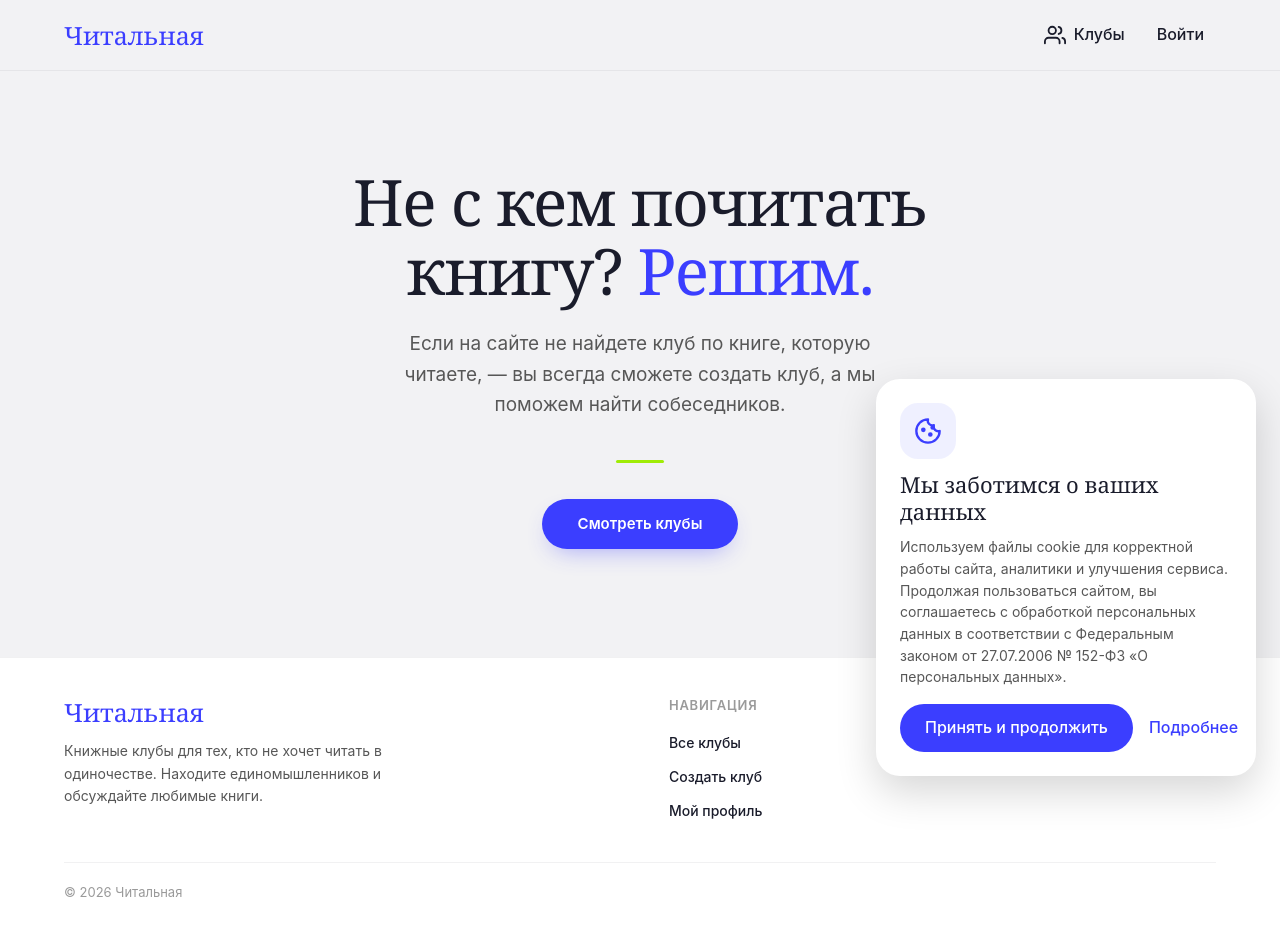
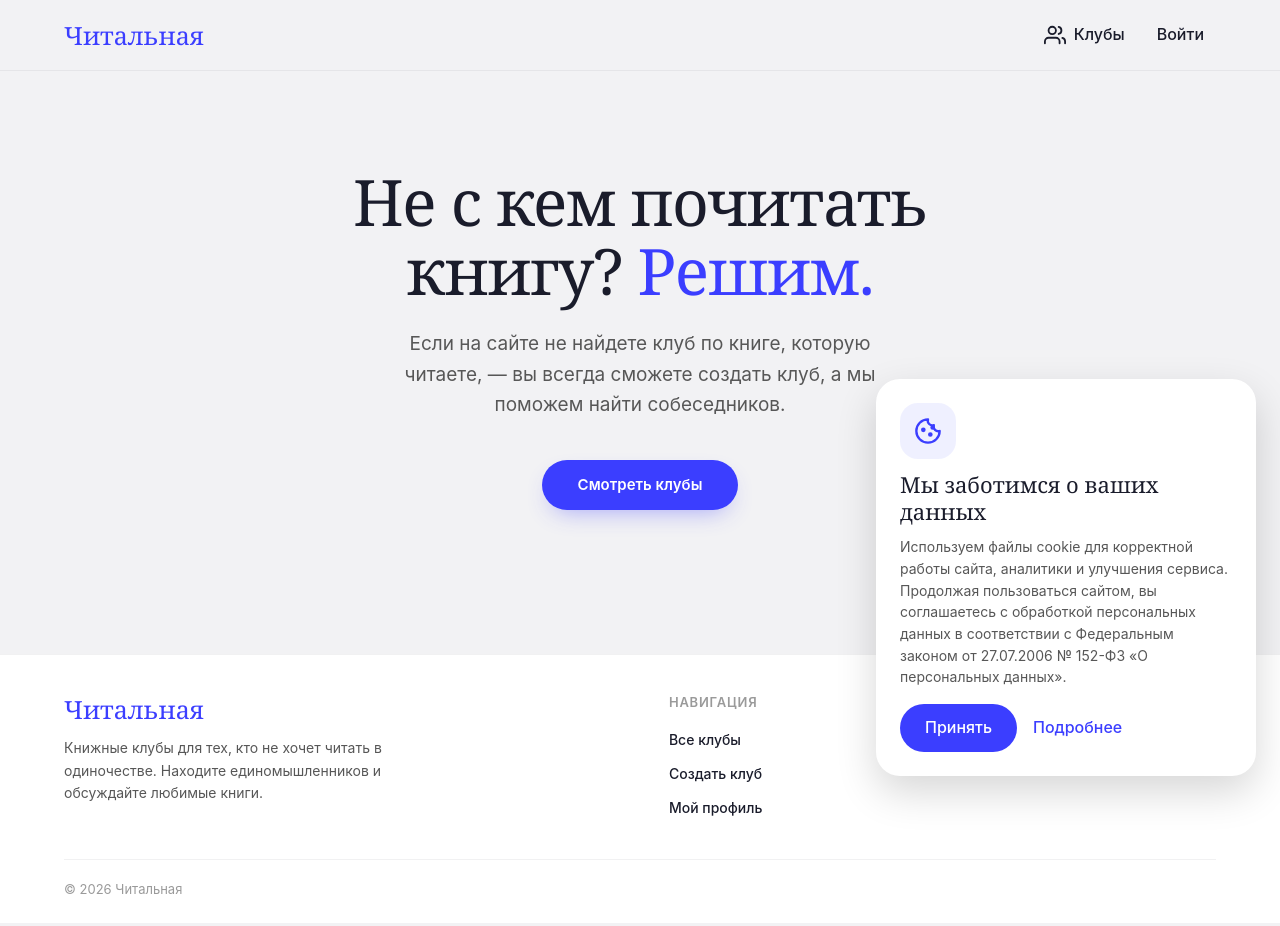
Before and after one commit to victoretc/book-club, a Vue app in the folder frontend/: page / in a window 1280 px wide. Built offline with nearby package versions, Linux system fonts and the light colour scheme.

Commit message:
some refactoring

```diff
--- a/frontend/src/components/CookieConsent/CookieConsent.vue
+++ b/frontend/src/components/CookieConsent/CookieConsent.vue
@@ -59,7 +59,7 @@ onMounted(() => {
 
         <div class="cookie-actions">
           <BaseButton variant="primary" data-testid="cookie-accept-button" @click="acceptCookies">
-            Принять и продолжить
+            Принять
           </BaseButton>
           <BaseButton variant="ghost" data-testid="cookie-more-button" @click="openAgreement">
             Подробнее
--- a/frontend/src/views/Landing.vue
+++ b/frontend/src/views/Landing.vue
@@ -1,9 +1,25 @@
 <script setup lang="ts">
+import { ref, onMounted, onBeforeUnmount } from 'vue'
 import { useRouter } from 'vue-router'
 
 defineOptions({ name: 'LandingPage' })
 
 const router = useRouter()
+
+const headerHeight = ref(0)
+
+function updateHeaderHeight() {
+  headerHeight.value = document.querySelector('[data-testid="header"]')?.getBoundingClientRect().height ?? 0
+}
+
+onMounted(() => {
+  updateHeaderHeight()
+  window.addEventListener('resize', updateHeaderHeight)
+})
+
+onBeforeUnmount(() => {
+  window.removeEventListener('resize', updateHeaderHeight)
+})
 
 const openClubs = () => router.push('/clubs')
 </script>
@@ -19,7 +35,7 @@ const openClubs = () => router.push('/clubs')
         Если на сайте не найдете клуб по книге, которую читаете, — вы всегда сможете создать клуб,
         а мы поможем найти собеседников.
       </p>
-      <span class="hero-rule" aria-hidden="true" />
+      <!-- <span class="hero-rule" aria-hidden="true" /> -->
       <button type="button" class="landing-cta" @click="openClubs">Смотреть клубы</button>
     </section>
   </div>
@@ -31,6 +47,8 @@ const openClubs = () => router.push('/clubs')
   display: flex;
   align-items: center;
   justify-content: center;
+  min-height: calc(100vh - v-bind(headerHeight));
+  min-height: calc(100dvh - v-bind(headerHeight));
 }
 
 .hero {
@@ -89,6 +107,7 @@ const openClubs = () => router.push('/clubs')
   cursor: pointer;
   box-shadow: 0 10px 24px -10px rgba(59, 62, 255, 0.45);
   transition: background var(--duration-fast) var(--ease-out), transform var(--duration-fast) var(--ease-out), box-shadow var(--duration-fast) var(--ease-out);
+  margin: 40px 0 36px;
 }
 
 .landing-cta:hover {
```
